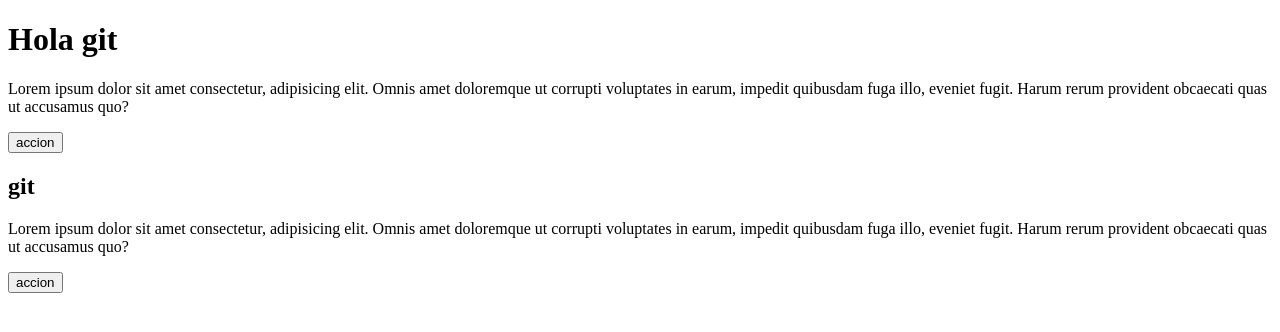
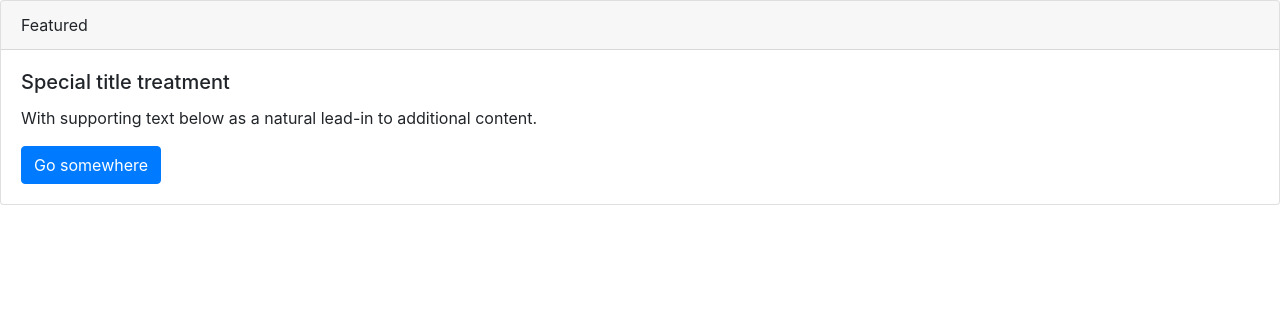
Before and after one commit to mauricioccasani/demo_git, a plain HTML site: page index.html in a window 1280 px wide. Drawn offline with nearby package versions, Linux system fonts and the light colour scheme.

Commit message:
commit car

```diff
--- a/index.html
+++ b/index.html
@@ -2,13 +2,21 @@
 <html>
 <head>
 	<title>GIT</title>
+	<link rel="stylesheet" href="https://stackpath.bootstrapcdn.com/bootstrap/4.5.2/css/bootstrap.min.css" integrity="sha384-JcKb8q3iqJ61gNV9KGb8thSsNjpSL0n8PARn9HuZOnIxN0hoP+VmmDGMN5t9UJ0Z" crossorigin="anonymous">
 </head>
 <body>
-<h1>Hola git</h1>
-<p>Lorem ipsum dolor sit amet consectetur, adipisicing elit. Omnis amet doloremque ut corrupti voluptates in earum, impedit quibusdam fuga illo, eveniet fugit. Harum rerum provident obcaecati quas ut accusamus quo?</p>
-<button>accion</button>
-<h2> git</h2>
-<p>Lorem ipsum dolor sit amet consectetur, adipisicing elit. Omnis amet doloremque ut corrupti voluptates in earum, impedit quibusdam fuga illo, eveniet fugit. Harum rerum provident obcaecati quas ut accusamus quo?</p>
-<button>accion</button>
+<div class="card">
+  <div class="card-header">
+    Featured
+  </div>
+  <div class="card-body">
+    <h5 class="card-title">Special title treatment</h5>
+    <p class="card-text">With supporting text below as a natural lead-in to additional content.</p>
+    <a href="#" class="btn btn-primary">Go somewhere</a>
+  </div>
+</div>
+<script src="https://code.jquery.com/jquery-3.5.1.slim.min.js" integrity="sha384-DfXdz2htPH0lsSSs5nCTpuj/zy4C+OGpamoFVy38MVBnE+IbbVYUew+OrCXaRkfj" crossorigin="anonymous"></script>
+<script src="https://cdn.jsdelivr.net/npm/popper.js@1.16.1/dist/umd/popper.min.js" integrity="sha384-9/reFTGAW83EW2RDu2S0VKaIzap3H66lZH81PoYlFhbGU+6BZp6G7niu735Sk7lN" crossorigin="anonymous"></script>
+<script src="https://stackpath.bootstrapcdn.com/bootstrap/4.5.2/js/bootstrap.min.js" integrity="sha384-B4gt1jrGC7Jh4AgTPSdUtOBvfO8shuf57BaghqFfPlYxofvL8/KUEfYiJOMMV+rV" crossorigin="anonymous"></script>
 </body>
 </html>
```
